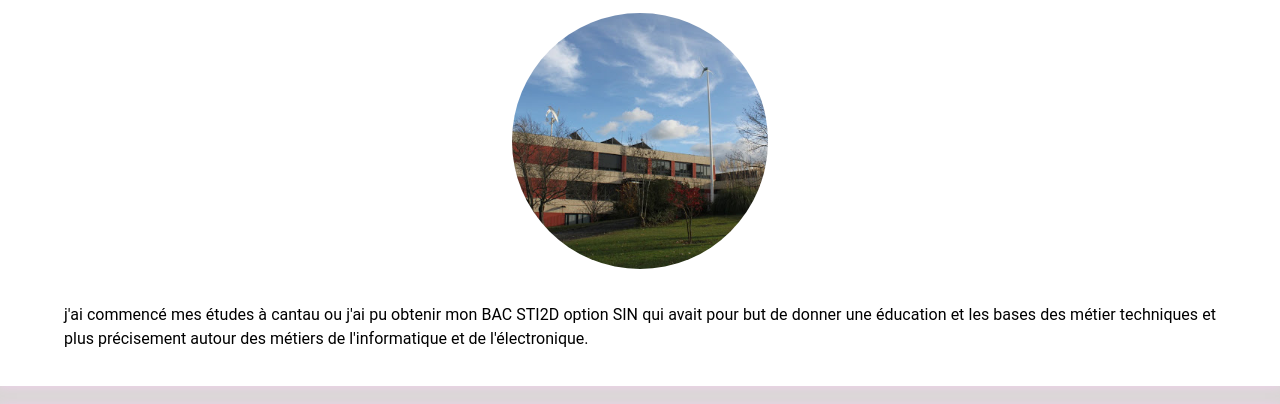
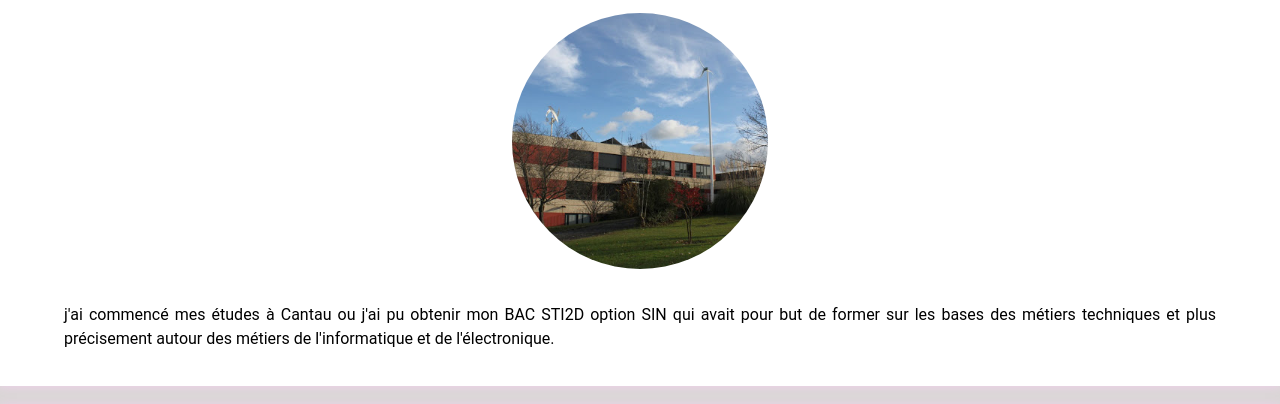
Before and after one commit to Ciremy/Portfolio, a plain HTML site: page about_me.html in a window 1280 px wide. Shown: the part 232-636 px from the top of the page. Drawn offline with Linux system fonts and the light colour scheme.

Commit message:
correcting mistakes

```diff
--- a/about_me.html
+++ b/about_me.html
@@ -27,8 +27,8 @@
         </div>
         <div>
             <p>
-                j'ai commencé mes études à cantau ou j'ai pu obtenir mon BAC STI2D option SIN
-                qui avait pour but de donner une éducation et les bases des métier techniques
+                j'ai commencé mes études à Cantau ou j'ai pu obtenir mon BAC STI2D option SIN
+                qui avait pour but de former sur les bases des métiers techniques
                 et plus précisement autour des métiers de l'informatique et de l'électronique.
             </p>
     </section>
```
